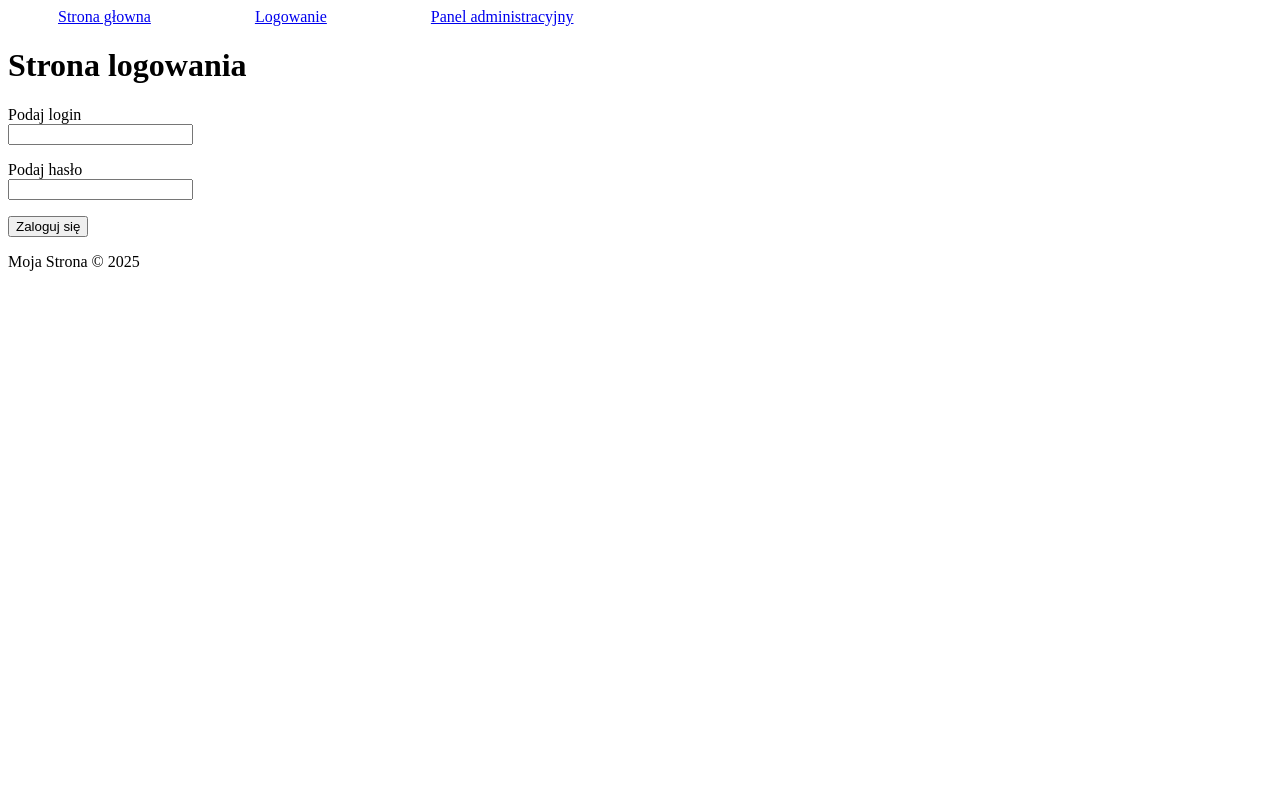
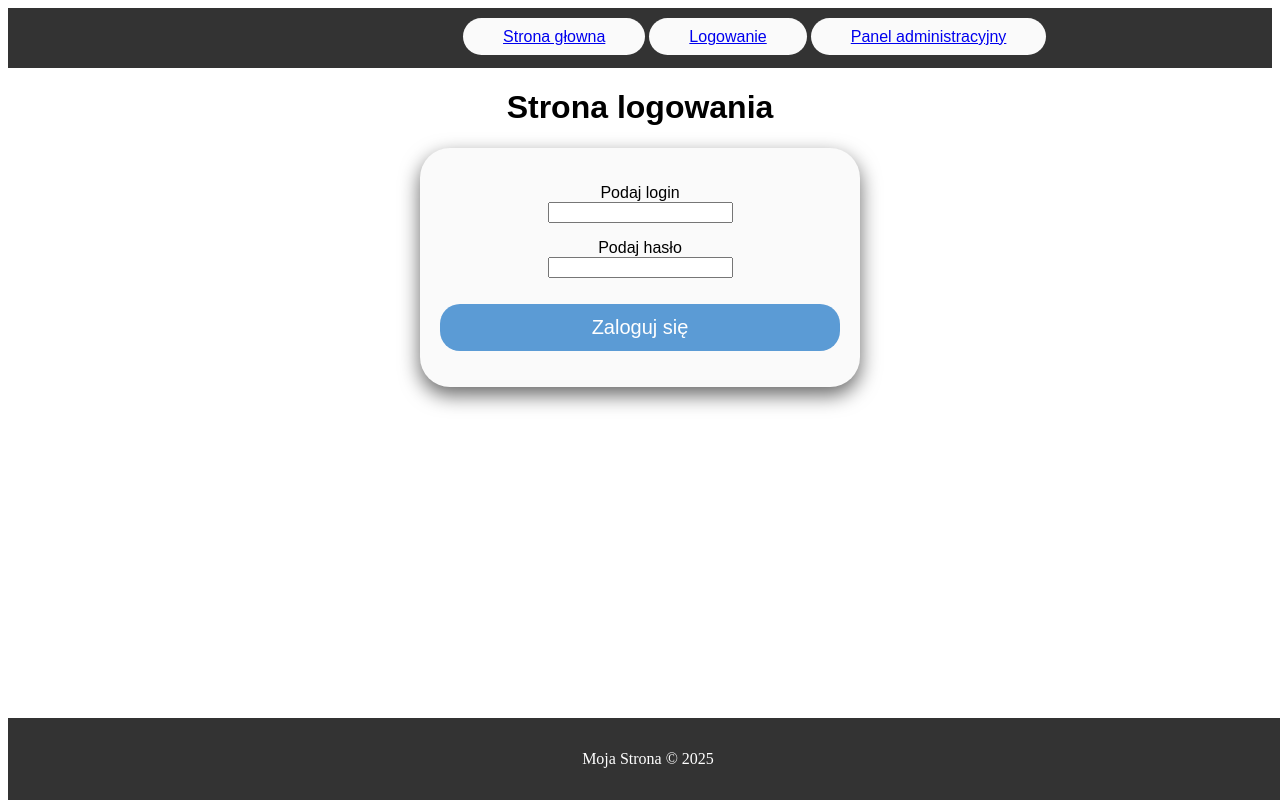
Before and after one commit to AmonRa000/klasa2P, a PHP site: page /strona_logowania.php in a window 1280 px wide. Run offline with PHP 8.4, Linux system fonts and the light colour scheme.

Commit message:
mnóstwo css (pomocy)

```diff
--- a/strona/menu.php
+++ b/strona/menu.php
@@ -1,12 +1,50 @@
-
 <style>
-    a{
-        text-align: center;
-        padding: 50px;
+    div{
+        position: sticky;
+        top:0%;
+        background-color: #333;
+        height: 60px;
+        width: 100%;
+    }
+    a.main{
+    position: relative;
+    top:20px;
+    left: 36%;
+    margin: 10px auto;
+    padding: 10px;
+    padding-inline: 40px;
+    border-radius: 30px;
+    background-color: #fafafa;
+    font-family: Arial, sans-serif;
+    text-align: center;
+    }
+    a.login{
+    position: relative;
+    top:20px;
+    left: 36%;
+    margin: 10px auto;
+    padding: 10px;
+    padding-inline: 40px;
+    border-radius: 30px;
+    background-color: #fafafa;
+    font-family: Arial, sans-serif;
+    text-align: center;
+    }
+    a.panel{
+    position: relative;
+    top:20px;
+    left: 36%;
+    margin: 10px auto;
+    padding: 10px;
+    padding-inline: 40px;
+    border-radius: 30px;
+    background-color: #fafafa;
+    font-family: Arial, sans-serif;
+    text-align: center;
     }
 </style>
 <div>
-    <a href="strona_glowna.php">Strona głowna</a>
-    <a href="strona_logowania.php">Logowanie</a>
-    <a href="strona_administracyjna.php">Panel administracyjny</a>
+    <a class="main" href="strona_glowna.php">Strona głowna</a>
+    <a class="login" href="strona_logowania.php">Logowanie</a>
+    <a class="panel" href="strona_administracyjna.php">Panel administracyjny</a>
 </div>
--- a/strona/stopka.php
+++ b/strona/stopka.php
@@ -1,3 +1,14 @@
+<style>
+    footer{
+        background-color: #333;
+        color: white;
+        text-align: center;
+        padding: 16px 0;
+        position: fixed;
+        width: 100%;
+        bottom: 0%;
+    }
+</style>
 <footer>
     <p>Moja Strona &copy; <?php echo date("Y"); ?></p>
 </footer>
--- a/strona/strona_administracyjna.php
+++ b/strona/strona_administracyjna.php
@@ -9,6 +9,12 @@ session_start();
     <meta name="viewport" content="width=device-width, initial-scale=1.0">
     <title>Strona administracyjna</title>
 </head>
+<style>
+    h1,p{
+        text-align: center;
+        font-family: Arial, sans-serif;
+    }
+</style>
 <body>
 <?php include 'menu.php'; ?>
 <h1>Panel administracyjny</h1>
--- a/strona/strona_logowania.php
+++ b/strona/strona_logowania.php
@@ -7,32 +7,65 @@ session_start();
     <meta charset="UTF-8">
     <meta http-equiv="X-UA-Compatible" content="IE=edge">
     <meta name="viewport" content="width=device-width, initial-scale=1.0">
-    <title>Document</title>
+    <title>Login</title>
 </head>
+<style>
+    h1{
+        text-align: center;
+        font-family: Arial, sans-serif;
+    }
+    form{
+    max-width: 400px;
+    margin: 20px auto;
+    padding: 20px;
+    border-radius: 30px;
+    box-shadow: 0px 8px 20px rgba(0, 0, 0, 0.6);
+    background-color: #fafafa;
+    font-family: Arial, sans-serif;
+    text-align: center;
+    }
+    input[type="submit"] {
+    width: 100%;
+    padding: 12px;
+    margin-top: 10px;
+    border: none;
+    border-radius: 20px;
+    background-color: #5b9bd5;
+    color: #fff;
+    font-size: 20px;
+    cursor: pointer;
+    }
+    p.error{
+        color: red;
+        font-family: Arial, sans-serif;
+        text-align: center;
+    }
+    p.success{
+        color: green;
+        font-family: Arial, sans-serif;
+        text-align: center;
+    }
+</style>
 <body>
     <?php include 'menu.php'; ?>
     <h1>Strona logowania</h1>
     <?php
-        if($_SERVER["REQUEST_METHOD"] === "POST")
-        {
-            if(isset($_POST["wyloguj"]))
-            {
+        if($_SERVER["REQUEST_METHOD"] === "POST"){
+            if(isset($_POST["wyloguj"])){
                 $_SESSION["login_status"] = false;
                 session_destroy();
             }
 
             if(isset($_POST["zaloguj"]))
             {
-                if($_POST['login'] === 'admin' && $_POST['pass'] == 'admin' )
-                {
-                    echo "<p>Udane logowanie</p>";
+                if($_POST['login'] === 'admin' && $_POST['pass'] == 'admin'){
+                    echo "<p class='success'>Udane logowanie</p>";
                     $_SESSION["login_status"] = true;
                     $_SESSION['login'] = $_POST['login'];
                     $_SESSION['pass'] = $_POST['pass'];
                 }
-                else
-                {
-                    echo "<p>Dane logowania są niepoprawne</p>";
+                else{
+                    echo "<p class='error'>Dane logowania są niepoprawne</p>";
                 }
             }
         }
@@ -64,7 +97,6 @@ session_start();
         </form>
     <?php
         }
-        include 'stopka.php';
-    ?>
+        include 'stopka.php'; ?>
 </body>
 </html>
```
Also changed, not shown: strona/strona_glowna.php (+6 -1 lines). Lines whose indentation alone changed are shown as unchanged.
